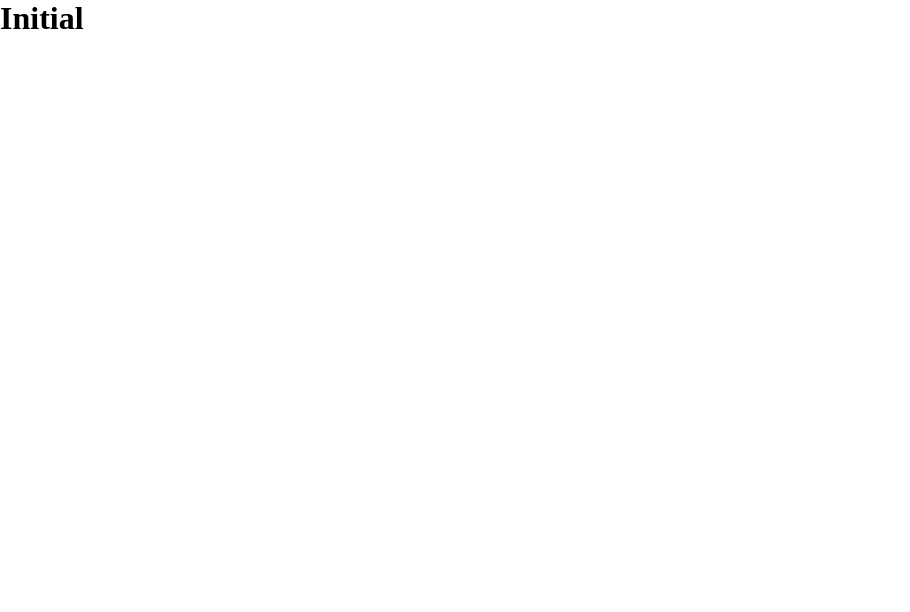
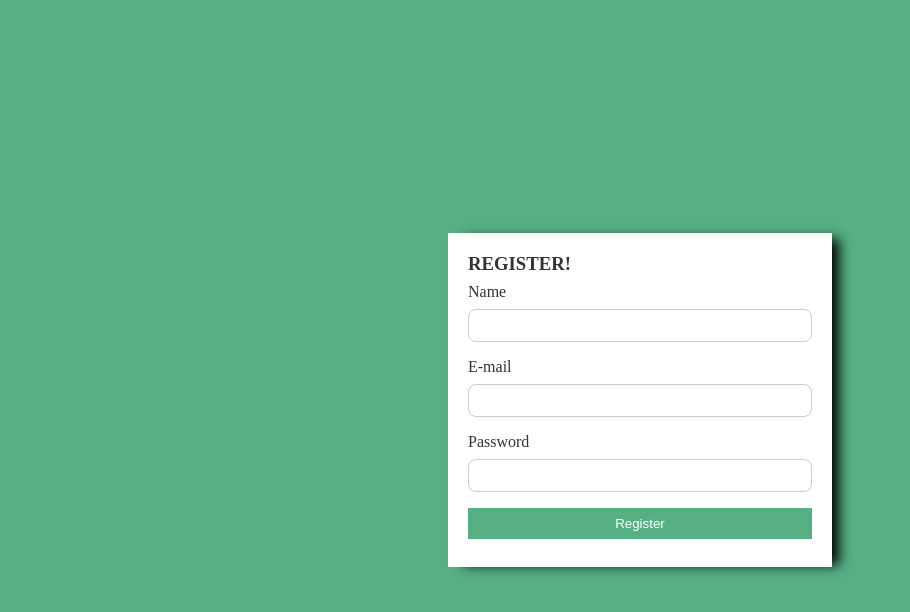
Before and after one commit to abraaoduarte/movies-playground, a Next.js app in the folder frontend/: page /register in a window 1280 px wide. Shown: the top 612 px of the page, without its empty margins (0-910 px from the left). Built offline with nearby package versions, Linux system fonts and the light colour scheme.

Commit message:
feat: Create register page

```diff
--- a/frontend/src/pages/register.tsx
+++ b/frontend/src/pages/register.tsx
@@ -1,3 +1,13 @@
-export default function Home() {
-    return (<h1>Initial</h1>)
+import RegisterTemplate from '../templates/Register'
+import Head from 'next/head'
+
+export default function Register() {
+    return (
+      <>
+        <Head>
+          <title>Register</title>
+        </Head>
+        <RegisterTemplate />
+      </>
+    )
   }
--- a/frontend/src/templates/Login/index.tsx
+++ b/frontend/src/templates/Login/index.tsx
@@ -91,7 +91,6 @@ const Login: React.FC = () => {
 								{...field}
                                 label="Password"
 								autoComplete="off"
-								maxLength={300}
 								type="password"
 								error={errors?.password?.message}
 								hasError={!!errors?.password?.message}
--- /dev/null
+++ b/frontend/src/templates/Register/index.tsx
@@ -0,0 +1,130 @@
+import * as S from './styles'
+import Link from 'next/link'
+import React, { useState } from 'react'
+import axios from 'axios'
+import CircularProgress from '@material-ui/core/CircularProgress';
+import { useRouter } from 'next/router'
+import { Input, Button } from 'components'
+import { useForm, Controller } from "react-hook-form";
+
+type FormValues = {
+	email: string;
+	password: string;
+	name: string;
+};
+
+const Register: React.FC = () => {
+    const { watch,
+		control,
+		handleSubmit,
+		formState: { errors, isSubmitted },
+    } = useForm<FormValues>({
+		defaultValues: {
+			email: '',
+			password: '',
+            name: '',
+		},
+	});
+    const values = watch();
+    const router = useRouter()
+
+    const [loading, setLoading] = useState(false)
+
+    const onSubmit = async (form: FormValues) => {
+        try {
+            setLoading(true)
+
+            const { data } = await axios.post('http://localhost:3001/api/v1/users/register', {
+                email: form.email,
+                password: form.password,
+                name: form.name,
+            })
+
+            router.push('/login')
+
+        } catch (error) {
+            setLoading(false)
+        }
+    }
+
+    if (loading) {
+        return <CircularProgress />
+    }
+
+    return (
+        <S.Container>
+            <S.FormContainer>
+                <h3>Register!</h3>
+                <form onSubmit={handleSubmit(onSubmit)}>
+                    <Controller
+                        control={control}
+                        name="name"
+                        rules={{
+                            required: {
+                                value: true,
+                                message: 'Name is required.',
+                            },
+                        }}
+                        render={({ field }) => (
+                            <Input
+                                {...field}
+                                label="Name"
+                                autoComplete="off"
+                                type="text"
+                                error={errors?.name?.message}
+                                hasError={!!errors?.name?.message}
+                            />
+                        )}
+                    />
+
+                    <Controller
+                        control={control}
+                        name="email"
+                        rules={{
+                            required: {
+                                value: true,
+                                message: 'E-mail is required.',
+                            },
+                        }}
+                        render={({ field }) => (
+                            <Input
+                                {...field}
+                                label="E-mail"
+                                autoComplete="off"
+                                maxLength={300}
+                                type="text"
+                                error={errors?.email?.message}
+                                hasError={!!errors?.email?.message}
+                            />
+                        )}
+                    />
+
+                    <Controller
+						control={control}
+						name="password"
+						rules={{
+							required: {
+								value: true,
+								message: 'Password is required.',
+							},
+						}}
+						render={({ field }) => (
+							<Input
+								{...field}
+                                label="Password"
+								autoComplete="off"
+								maxLength={300}
+								type="password"
+								error={errors?.password?.message}
+								hasError={!!errors?.password?.message}
+							/>
+						)}
+					/>
+                    <Button type="submit" text="Register" />
+                </form>
+            </S.FormContainer>
+        </S.Container>
+    )
+}
+
+export default Register;
--- /dev/null
+++ b/frontend/src/templates/Register/styles.ts
@@ -0,0 +1,33 @@
+import styled from 'styled-components';
+
+export const Container = styled.div`
+    background-color: #56b084;
+    height: 100vh;
+    width: 100%;
+    display: flex;
+    align-items: center;
+`
+
+export const FormContainer = styled.div`
+    width: 30%;
+    padding: 20px;
+    background-color: #FFF;
+    margin: 0 auto;
+    box-shadow: 11px 2px 12px -4px #000000;
+    h3, h4 {
+        text-transform: uppercase;
+        color: #333;
+    }
+    h4 {
+        margin: 8px 0;
+    }
+    a {
+        color: #333;
+        margin: 8px 0;
+        position: relative;
+        text-decoration: none;
+        &:hover {
+            text-decoration: underline;
+        }
+    }
+`
```
